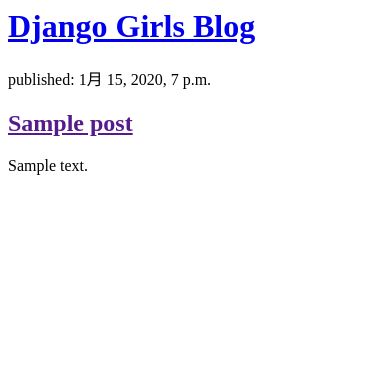
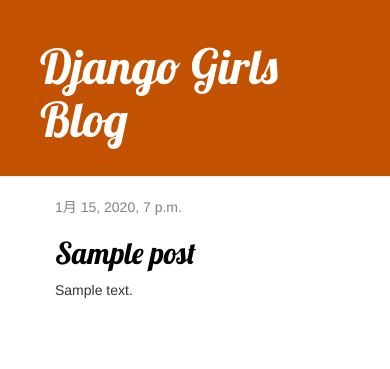
Before and after one commit to nanako0707/my-first-blog, a Django app: page / in a window 390 px wide. Shown: the top 369 px of the page. Run offline with Django 3.2, Linux system fonts and the light colour scheme; tables that the repository leaves empty hold one stand-in row (values such as "Sample post"); some libraries are stand-ins or nearby versions.

Commit message:
Added view and template for detailed blog post as well as CSS for the site.

```diff
--- /dev/null
+++ b/blog/static/css/blog.css
@@ -0,0 +1,46 @@
+.page-header {
+    background-color: #C25100;
+    margin-top: 0;
+    padding: 20px 20px 20px 40px;
+}
+
+.page-header h1, .page-header h1 a, .page-header h1 a:visited, .page-header h1 a:active {
+    color: #ffffff;
+    font-size: 36pt;
+    text-decoration: none;
+}
+
+.content {
+    margin-left: 40px;
+}
+
+h1, h2, h3, h4 {
+    font-family: 'Lobster', cursive;
+}
+
+.date {
+    color: #828282;
+}
+
+.save {
+    float: right;
+}
+
+.post-form textarea, .post-form input {
+    width: 100%;
+}
+
+.top-menu, .top-menu:hover, .top-menu:visited {
+    color: #ffffff;
+    float: right;
+    font-size: 26pt;
+    margin-right: 20px;
+}
+
+.post {
+    margin-bottom: 70px;
+}
+
+.post h2 a, .post h2 a:visited {
+    color: #000000;
+}
--- /dev/null
+++ b/blog/templates/blog/base.html
@@ -0,0 +1,27 @@
+{% load static %}
+<html>
+
+<head>
+    <title>Django Girls blog</title>
+    <link rel="stylesheet" href="//maxcdn.bootstrapcdn.com/bootstrap/3.2.0/css/bootstrap.min.css">
+    <link rel="stylesheet" href="//maxcdn.bootstrapcdn.com/bootstrap/3.2.0/css/bootstrap-theme.min.css">
+    <link href='//fonts.googleapis.com/css?family=Lobster&subset=latin,latin-ext' rel='stylesheet' type='text/css'>
+    <link rel="stylesheet" href="{% static 'css/blog.css' %}">
+</head>
+
+<body>
+    <div class="page-header">
+        <h1><a href="/">Django Girls Blog</a></h1>
+    </div>
+    <div class="content container">
+        <div class="row">
+            <div class="col-md-8">
+                {% block content %}
+                {% endblock %}
+            </div>
+        </div>
+    </div>
+</body>
+
+
+</html>
--- a/blog/templates/blog/post_list.html
+++ b/blog/templates/blog/post_list.html
@@ -1,22 +1,16 @@
-<html>
+{% extends 'blog/base.html' %}
 
-<head>
-    <title>Django Girls blog</title>
-</head>
-
-<body>
-    <div>
-        <h1><a href="/">Django Girls Blog</a></h1>
-    </div>
-
+{% block content %}
     {% for post in posts %}
-    <div>
-        <p>published: {{ post.published_date }}</p>
-        <h2><a href="">{{ post.title }}</a></h2>
-        <!-- linebreaksbr はpost のテキスト中の改行を段落に変換するフィルタに通す -->
-        <p>{{ post.text|linebreaksbr }}</p>
-    </div>
+        <div class="post">
+            <div class="date">
+                {{ post.published_date }}
+            </div>
+            <!-- post_detail の部分は、Django がblog/urls.py に書かれた name=post_detail のURL を待ち受けることを意味。 -->
+            <!-- pk はプライマリキーの略。データベースの各レコードのユニークな名前。 Post モデルでプライマリキーを指定しなかったため、Django は一つのキーを作成し、各投稿にpk というフィールド名で追加する。 -->
+            <!-- post.pk と書くことでプライマリキーにアクセスできる。 -->
+            <h2><a href="{% url 'post_detail' pk=post.pk %}">{{ post.title }}</a></h2>
+            <p>{{ post.text|linebreaksbr }}</p>
+        </div>
     {% endfor %}
-</body>
-
-</html>
+{% endblock %}
--- a/blog/urls.py
+++ b/blog/urls.py
@@ -1,3 +1,4 @@
+from unicodedata import name
 from django.urls import path
 from . import views
 
@@ -7,4 +8,8 @@
     # http://127.0.0.1:8000/ というアドレスにアクセスしてきたら、views.post_list が正しい行き先だということをDjango に伝える
     # name='post_list' は、ビューを識別するために使われるURL の名前
     path('', views.post_list, name='post_list'),
+    # post_detail という名前のビューを'post/<int:pk>/' に割り当てる
+    # (例)http://127.0.0.1:8000/post/5 というアドレスにアクセスしてきたら、views.post_detail が正しい行き先だということをDjango に伝える
+    # name='post_list' は、ビューを識別するために使われるURL の名前
+    path('post/<int:pk>/', views.post_detail, name='post_detail'),
 ]
--- a/blog/views.py
+++ b/blog/views.py
@@ -1,4 +1,4 @@
-from django.shortcuts import render
+from django.shortcuts import get_object_or_404, render
 from django.utils import timezone
 from .models import Post
 
@@ -7,3 +7,7 @@
     # request: インターネットを介してユーザから受け取った全ての情報が詰まったもの
     # {}: {} の中に指定した情報を、テンプレートが表示してくれる。 {} の中に引数を記述する場合、名前と値をセットにする
     return render(request, 'blog/post_list.html', {'posts': posts})
+
+def post_detail(request, pk):
+    post = get_object_or_404(Post, pk=pk)
+    return render(request, 'blog/post_detail.html', {'post': post})
```
Also changed, not shown: blog/templates/blog/post_detail.html (added, +13 -0 lines).
